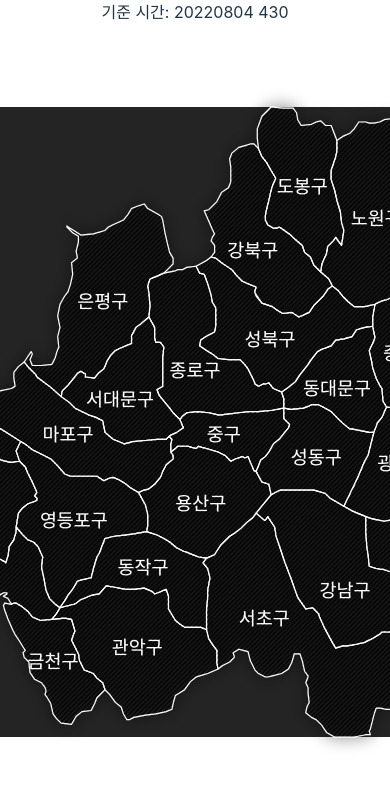
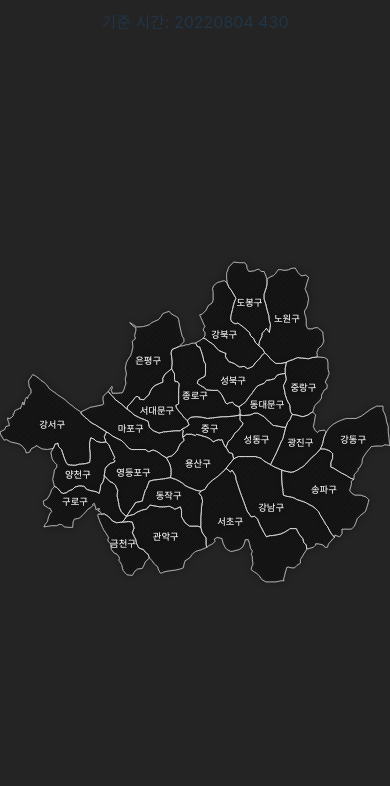
Before and after one commit to JJakDDo/project-umbrella, a React (Vite) app: page / in a window 390 px wide. Shown: the top 786 px of the page. Built offline with nearby package versions, Linux system fonts and the light colour scheme.

Commit message:
style: minor changes to mobile desing

```diff
--- a/src/components/Seoul.jsx
+++ b/src/components/Seoul.jsx
@@ -7,7 +7,7 @@ import { seoulData } from "../data/seoul";
 
 import Path from "./Path";
 
-import { MapSvg, MapG } from "../styles/Map";
+import { MapSvg, MapG, BaseDateText } from "../styles/Map";
 import Forecasts from "./Forecasts";
 
 // * 서울시 지도 svg 파일 출처:
@@ -27,6 +27,7 @@ const Seoul = () => {
 
   useEffect(() => {
     setSvgBBox(svgRef.current.getBBox());
+    console.log(svgRef.current.getBBox());
   }, [svgRef]);
 
   useEffect(() => {
@@ -53,9 +54,9 @@ const Seoul = () => {
         setSelectedMapName,
       }}
     >
-      <p>
+      <BaseDateText>
         기준 시간: {baseDate} {baseTime}
-      </p>
+      </BaseDateText>
       {showForecast && <Forecasts />}
       <MapSvg
         xmlns='http://www.w3.org/2000/svg'
--- a/src/styles/Forecast.styled.js
+++ b/src/styles/Forecast.styled.js
@@ -2,19 +2,19 @@ import styled, { keyframes, css } from "styled-components";
 
 const entranceAnimation = keyframes`
   60%{
-    transform: translateY(-20px);
+    transform: translateY(0px);
   }
   70%{
-    transform: translateY(20px);
+    transform: translateY(40px);
   }
   80%{
-    transform: translateY(-5px);
+    transform: translateY(15px);
   }
   90%{
-    transform: translateY(5px);
+    transform: translateY(25px);
   }
   100%{
-    transform: translateY(0px);
+    transform: translateY(20px);
   }
 `;
 
@@ -68,13 +68,20 @@ export const Bar = styled.div`
 export const ForecastContainer = styled.div`
   display: flex;
   width: 80%;
-  min-height: 250px;
-  max-height: 550px;
+  height: 600px;
   justify-content: space-around;
   align-items: center;
   gap: 20px;
   flex-flow: wrap;
   z-index: 10;
+  overflow: scroll;
+
+  -ms-overflow-style: none; /* IE and Edge */
+  scrollbar-width: none; /* Firefox */
+
+  &::-webkit-scrollbar {
+    display: none; /* Chrome, Safari, Opera*/
+  }
 `;
 
 export const CloseContainer = styled.div`
--- a/src/styles/Map.js
+++ b/src/styles/Map.js
@@ -13,8 +13,8 @@ export const MapSvg = styled.svg`
   transform: translate(-50%, -50%);
   background: #242424;
   overflow: visible;
-  height: 630px;
-  width: 840px;
+  height: 100vh;
+  width: 100vw;
 `;
 
 export const MapG = styled.g`
@@ -52,3 +52,11 @@ export const MapText = styled.text`
         `
       : ""};
 `;
+
+export const BaseDateText = styled.div`
+  position: absolute;
+  top: 10px;
+  width: 100%;
+  text-align: center;
+  z-index: 10;
+`;
```
